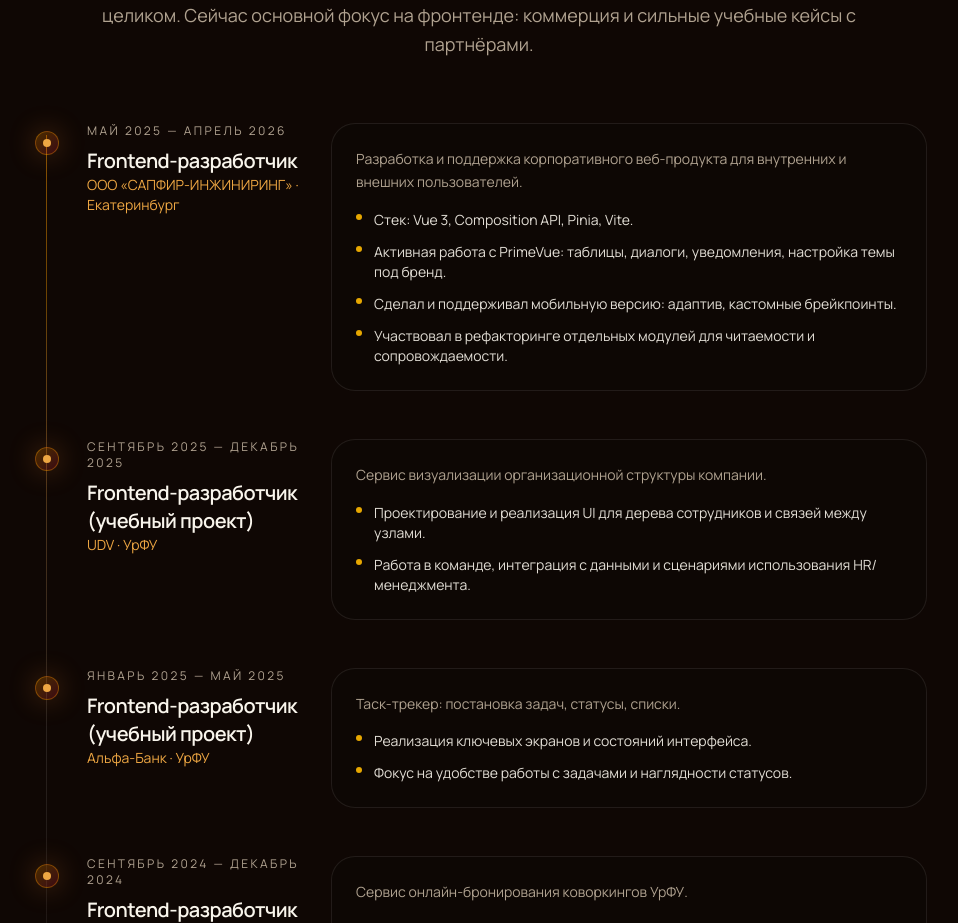
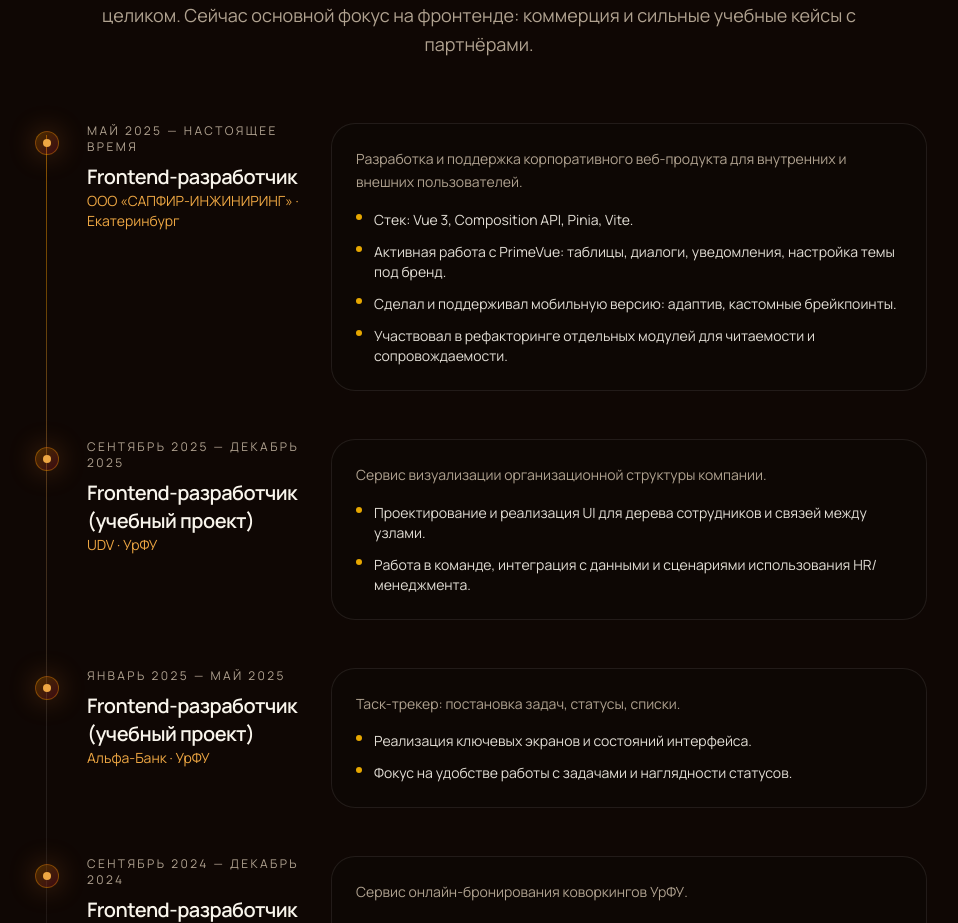
Before and after one commit to housesaroma/Portfolio, a Next.js app: page / in a window 1280 px wide. Shown: the part 9545-10468 px from the top of the page, without its empty margins (161-1119 px from the left). Built offline with nearby package versions, Linux system fonts and the light colour scheme.

Commit message:
fix: correct profile

```diff
--- a/data/profile.ts
+++ b/data/profile.ts
@@ -49,7 +49,7 @@ export const profile: Profile = {
       role: "Frontend-разработчик",
       company: "ООО «САПФИР-ИНЖИНИРИНГ»",
       location: "Екатеринбург",
-      period: "май 2025 — апрель 2026",
+      period: "май 2025 — настоящее время",
       summary: "Разработка и поддержка корпоративного веб-продукта для внутренних и внешних пользователей.",
       highlights: [
         "Стек: Vue 3, Composition API, Pinia, Vite.",
```
